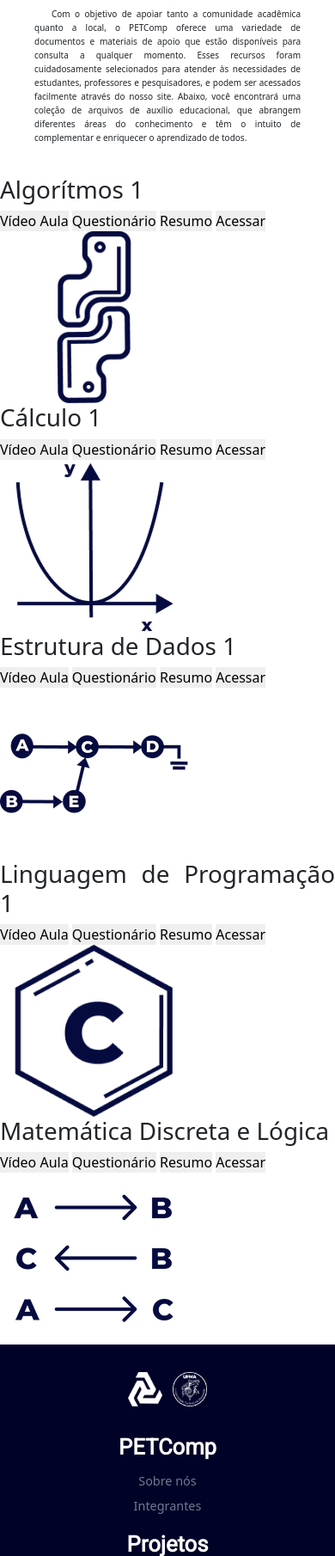
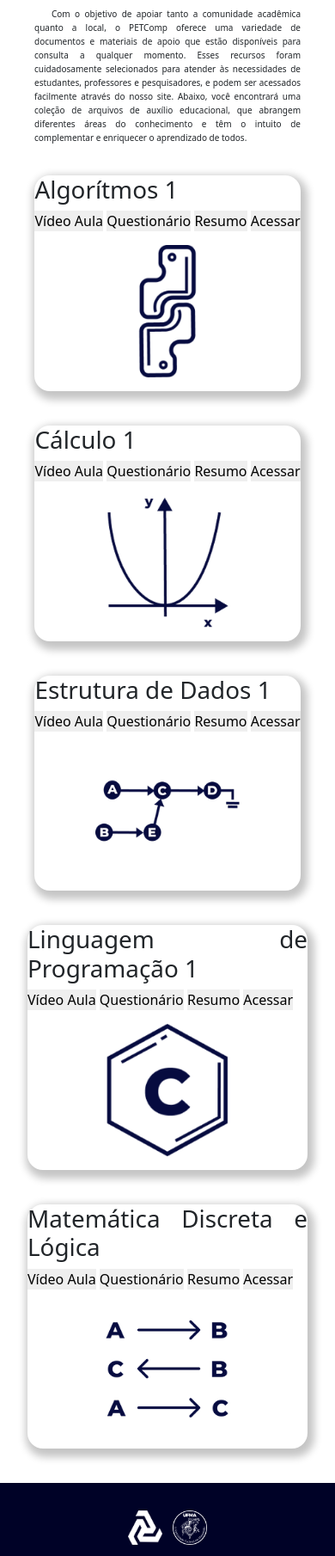
Before and after one commit to artur-pedro/petcomp-newwebsite, a PHP site: page /biblioteca-petcomp-monitoria.php in a window 390 px wide. Shown: the part 227-2037 px from the top of the page at 86% size. Run offline with PHP 8.4, Linux system fonts and the light colour scheme; some web fonts are replaced.

Commit message:
estilização de informações da cadeira

```diff
--- a/biblioteca-petcomp-monitoria.php
+++ b/biblioteca-petcomp-monitoria.php
@@ -21,7 +21,7 @@
             </p>
         </div>
 
-        <div class = "noticias">
+        <div class = "cadeira-monitoria">
             <div class= "box-models" >
                 <div>
                     <h1>Algorítmos 1</h1>
@@ -47,6 +47,8 @@
                     <img src="img\calc 1 - biblioteca.png" alt="Ícone Cálculo 1">
                 </div>
             </div>
+
+            <div class="box-models">
                 <div>
                     <h1>Estrutura de Dados 1</h1>
                     <button>Vídeo Aula</button>
@@ -57,6 +59,8 @@
                 <div>
                     <img src="img\estrutura de dados- biblioteca.png" alt="Ícone Estrutura de Dados 1">
                 </div>
+            </div>
+
             <div class="box-models">
                 <div>
                     <h1>Linguagem de Programação 1</h1>
--- a/css/biblioteca.css
+++ b/css/biblioteca.css
@@ -29,16 +29,58 @@ h4 {
     display: inline;
 }
 
-
-
 .box-models {
     transition: transform 0.4s ease-in-out, opacity 0.3s ease-in-out !important;
 }
 
 .box-models:hover {
     transform: scale(1.03) !important;
+}
 
+.box-models{
+    background-color: rgb(255, 255, 255);
+    height: auto;
+    margin: auto;
+    box-shadow: 3px 5px 10px 5px rgba(0, 0, 0, 0.233);
+    display: flex;
+    align-items: center;
+    border-radius: 18px;
+
+    & img{
+        padding: 1em;
+        height: auto;
+        width: 200px;
+    }
 }
+
+@media (max-width: 950px) {
+    .box-models{
+        flex-direction: column;
+    }
+}
+
+.cadeira-monitoria{
+    flex-direction: column;
+    padding: 1rem 15rem;
+    display: flex;
+    gap: 40px;
+    margin-bottom: 40px;
+}
+
+@media (max-width:1100px){
+    .cadeira-monitoria{
+        padding: 0 3rem;
+    }
+}
+
+@media (max-width:550px){
+    .cadeira-monitoria{
+        padding: 0 2rem;
+    }
+}
+
+
+
 @keyframes fadeIn {
     from {
         opacity: 0;
@@ -49,7 +91,6 @@ h4 {
         transform: translateY(0);
     }
 }
-
 
 @media screen and (min-width: 1025px) {
     .container-header {
```
